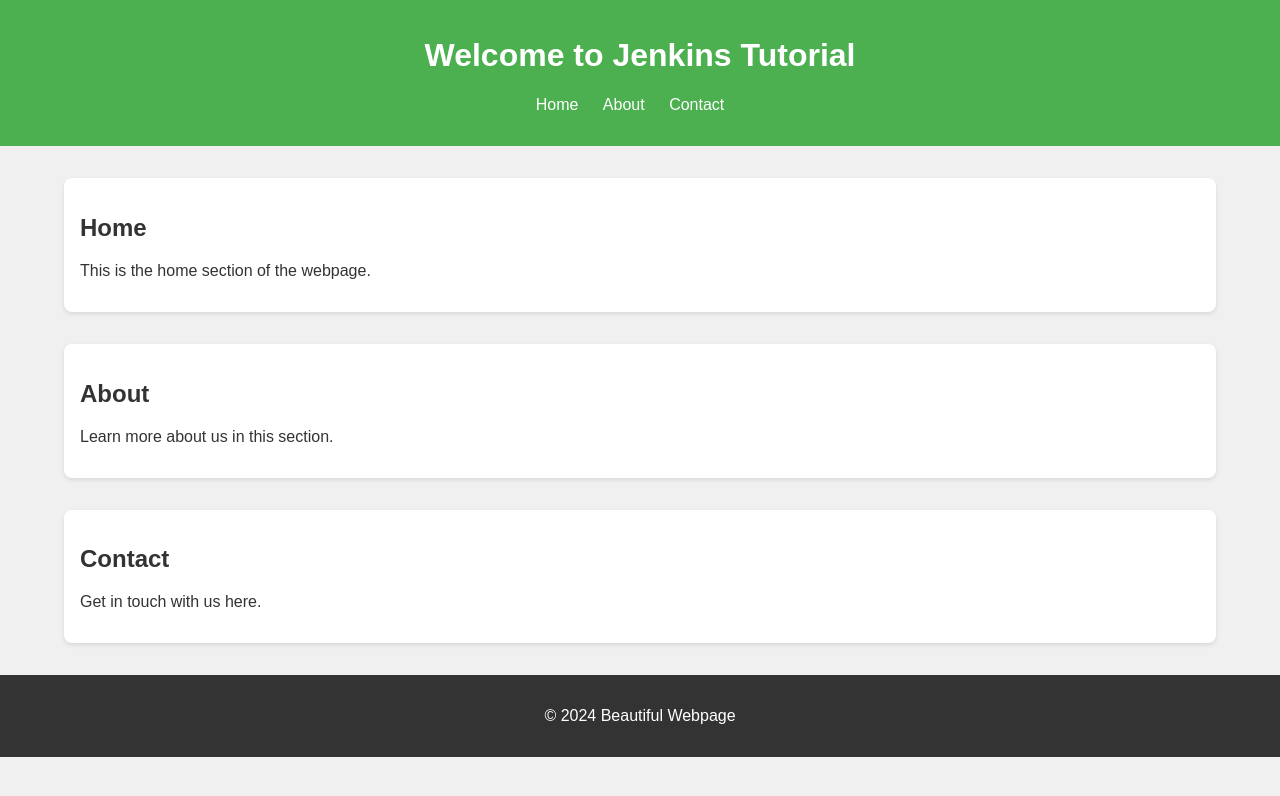
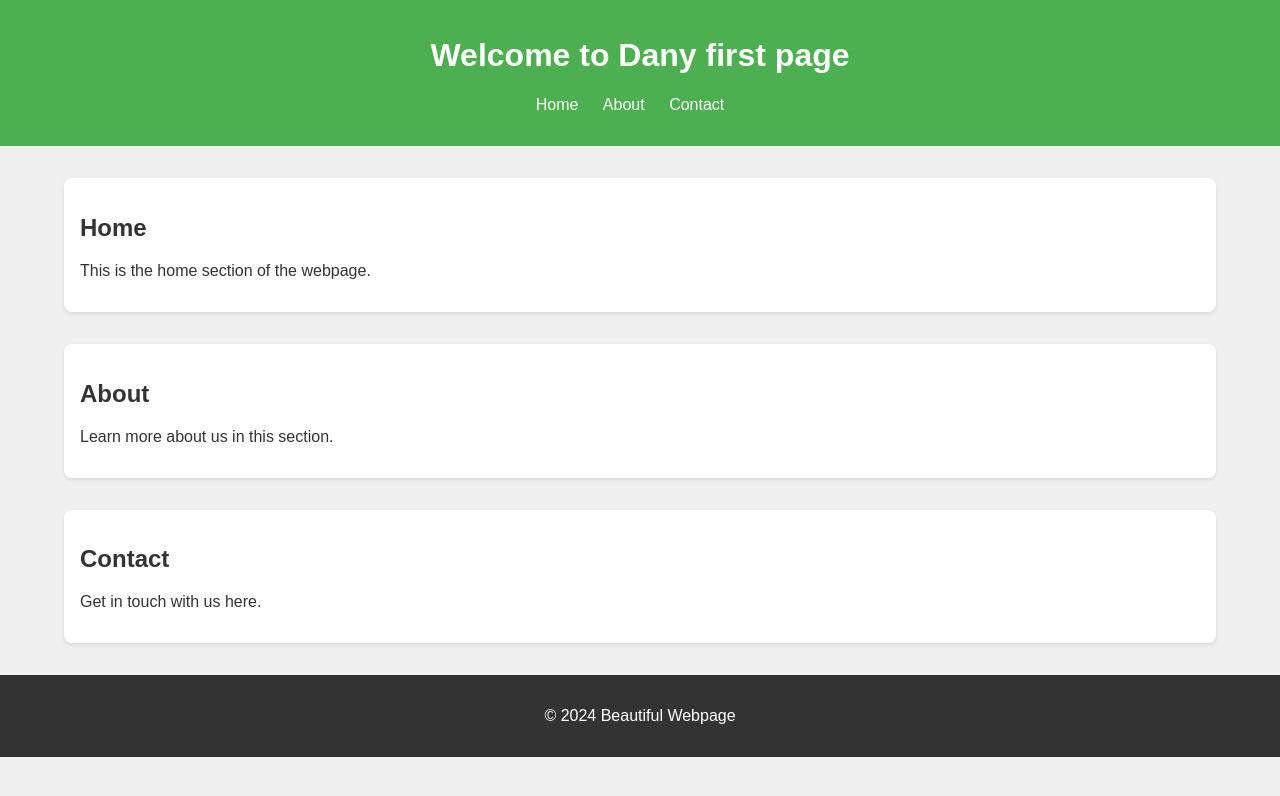
Before and after one commit to sdnyaneshwar/jenkins, a plain HTML site: page index.html in a window 1280 px wide. Drawn offline with Linux system fonts and the light colour scheme.

Commit message:
Update index.html

```diff
--- a/index.html
+++ b/index.html
@@ -51,7 +51,7 @@
 </head>
 <body>
     <header>
-        <h1>Welcome to Jenkins Tutorial</h1>
+        <h1>Welcome to Dany first page</h1>
         <nav>
             <ul>
                 <li><a href="#home">Home</a></li>
```
